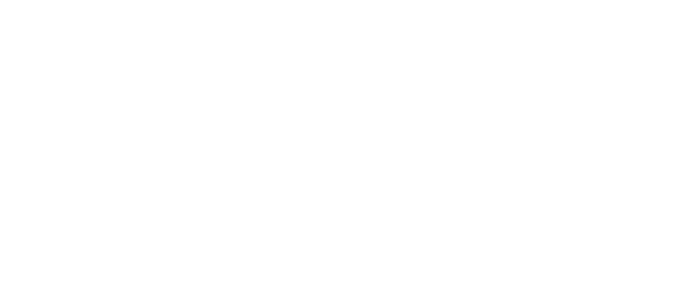
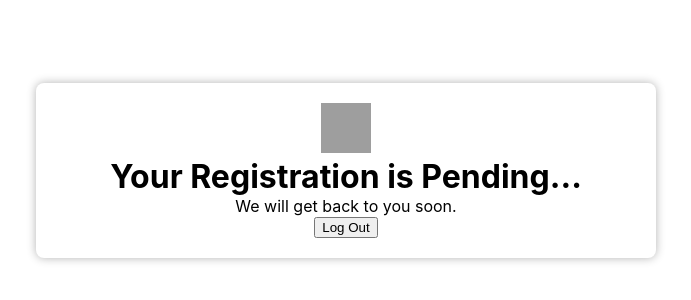
Before and after one commit to nagachandu2003/JS-Vahini, a React (Create React App) app: page /regpending in a window 1280 px wide. Before the commit this address had no page. Shown: the part 230-530 px from the top of the page, without its empty margins (294-985 px from the left). Built offline with nearby package versions, Linux system fonts and the light colour scheme; grey boxes are pictures that could not be loaded; the HTML template or start-up script is replaced by a standard one.

Commit message:
minor changes

```diff
--- a/src/App.js
+++ b/src/App.js
@@ -18,6 +18,7 @@ import Profile from './components/BottomTabs/Profile';
 import Maps from "./components/TopTabs/Maps"
 import Whatsapp from './components/TopTabs/Whatsapp';
 import CampRegister from './components/CampRegister'
+import RegistrationPending from './components/RegistrationPending';
 
 const App = () => (
   <BrowserRouter>
@@ -25,6 +26,7 @@ const App = () => (
     <Route exact path="/" element={<CampLogin/>}/>
     <Route exact path="/camphome" element={<CampHome/>}/>
     <Route exact path="/campregister" element={<CampRegister/>}/>
+    <Route exact path="/regpending" element={<RegistrationPending/>}/>
     <Route path="/d2d" element={<D2D />} />
     <Route path="/yc" element={<YC />} />
     <Route path="/si" element={<SI />} />
--- a/src/components/CampLogin/index.js
+++ b/src/components/CampLogin/index.js
@@ -29,7 +29,7 @@ const CampLogin = () => {
   const check = async (arg) => {
     // console.log("I am Check Function")
     console.log(arg);
-    const response = await fetch(`https://js-member-backend.vercel.app/users/${arg}`)
+    const response = await fetch(`http://localhost:3001/campusers/${arg}`)
     if (response.ok){
     const data = await response.json()
     console.log(data)
--- a/src/components/CampRegister/index.css
+++ b/src/components/CampRegister/index.css
@@ -0,0 +1,62 @@
+body{
+    margin:0;
+    padding:0;
+}
+.ytmcregister-main-container{
+    min-height:100vh;
+    font-family: "Roboto";
+    display:flex;
+    flex-direction: column;
+}
+.ytmcregister-top-container{
+    text-align: center;
+    color:black;
+    background-color: #ECCA3D;
+    padding:10px;
+}
+
+  .toggle-button {
+    margin: 10px;
+  }
+
+  .ytmcregister-form-container {
+    background-color: white;
+    width:100%;
+    border-radius: 8px;
+    box-shadow: 0 0 10px rgba(0, 0, 0, 0.3);
+    margin:auto;
+    padding:20px;
+  }
+
+  @media (min-width:767px){
+    .ytmcregister-form-container{
+        width:50%;
+    }
+  }
+  .ytmcregister-user-input {
+    width: 100%;
+    padding: 8px;
+    margin-bottom: 10px;
+    border: 1px solid gray;
+    border-radius: 5px;
+    margin-top:5px;
+    margin-bottom:5px;
+  }
+
+  .ytmcregister-cont-ele label{
+    margin-top:5px;
+    margin-bottom:5px;
+  }
+
+  .ytmcregister-cont-ele{
+    width:100%;
+  }
+
+  .fetchBtn{
+        background-color: green;
+        color:white;
+        padding:8px;
+        border-width:0px;
+        border-radius:3px;
+        margin-left:10px;
+    }
--- a/src/components/CampRegister/index.js
+++ b/src/components/CampRegister/index.js
@@ -908,7 +908,7 @@ const blocks = {
 
 const CampRegister = () => {
     const [name, setName] = useState('');
-    const [channelUrl, setChannelUrl] = useState('');
+    const [campid, setChannelUrl] = useState('');
     const [state, setState] = useState('Bihar');
     const [district, setDistrict] = useState('SELECT');
     const [constituency, setConstituency] = useState('SELECT');
@@ -945,16 +945,19 @@ const CampRegister = () => {
         },
         body : JSON.stringify(value)
       }
-      const response = await fetch("https://js-member-backend.vercel.app/users",options)
+      const response = await fetch("http://localhost:3001/campusers",options)
       const data = await response.json()
       console.log(data)
     }
 
     const onSubmitRegisterYTMC = (event) => {
         event.preventDefault();
+        if(district==="SELECT")
+          alert("Please fill the district")
+        else {
         const formData = {
             name,
-            channelUrl,
+            campid,
             state,
             district,
             constituency: selectedConstituency,
@@ -963,13 +966,13 @@ const CampRegister = () => {
             Googlename,
             email,
             regstatus:"pending",
-            channels:[],
-            videos:[]
+            kycstatus : "pending"
         };
         postData(formData);
         // history.replace("/regpending")
         navigate("/regpending",{replace:true})
         setRegisteredStatus(!registeredStatus);
+      }
     };
 
     const onLogOut = () => {
@@ -992,9 +995,9 @@ const CampRegister = () => {
               <input placeholder="Enter the Name" onChange={onChangeName} className="ytmcregister-user-input" type="text" id="username" required/>
               </div>
               <div className="ytmcregister-cont-ele">
-              <label htmlFor="channelurl">Channel URL</label>
+              <label htmlFor="channelurl">Camp ID</label>
               <br/>
-              <input placeholder="Enter the Channel Url" onChange={onChangeChannelUrl} className="ytmcregister-user-input" type="url" id="channelurl" required/>
+              <input placeholder="Enter the Camp ID" onChange={onChangeChannelUrl} className="ytmcregister-user-input" type="text" id="channelurl" required/>
               </div>
               <div className="ytmcregister-cont-ele">
                   <label htmlFor="state">State</label>
@@ -1036,7 +1039,9 @@ const CampRegister = () => {
                   <br/>
                   <input onChange={onChangeWhatsApp} placeholder="Enter the whatsapp number E.g : +91 987654321" pattern="^\+91(?:[0-9] ?){6,14}[0-9]$" className="ytmcregister-user-input" type="tel" id="whatsappno" required/>
               </div>
+              <div style={{textAlign:'center',marginTop:'10px'}}>
               <button className="fetchBtn" type="submit">Register</button>
+              </div>
           </form>
       </div>
       </>
--- /dev/null
+++ b/src/components/RegistrationPending/index.js
@@ -0,0 +1,25 @@
+import { useNavigate } from "react-router-dom";
+import { googleLogout } from "@react-oauth/google";
+
+const RegistrationPending = () => {
+
+    const navigate = useNavigate()
+
+    const onLogOut = () => {
+        googleLogout();
+        navigate("/")
+    };
+
+    return (
+        <div style={{display:'flex',flexDirection:'column',alignItems:'center',justifyContent:'center',minHeight:'100vh',padding:'20px'}}>
+        <div style={{textAlign:'center'}} className="ytmcregister-form-container">
+        <img style={{height:'50px',width:'50px'}} src="https://imgs.search.brave.com/pCrYBKil64ozCVM6c4QGMgFj6qCLcSGLMTSRHJOimbw/rs:fit:500:0:0/g:ce/aHR0cHM6Ly90My5m/dGNkbi5uZXQvanBn/LzA1LzgxLzM0Lzc4/LzM2MF9GXzU4MTM0/Nzg5N19zZ1lnVEVR/MFBCSEtONER3dXhX/UkFucGxOemtlNXNk/Ni5qcGc" alt="image"/>
+        <h1>Your Registration is Pending...</h1>
+        <p>We will get back to you soon.</p>
+        <button onClick={onLogOut} type="button" className="last24HrsBtn">Log Out</button>
+        </div>
+    </div>
+    )
+}
+
+export default RegistrationPending
```
